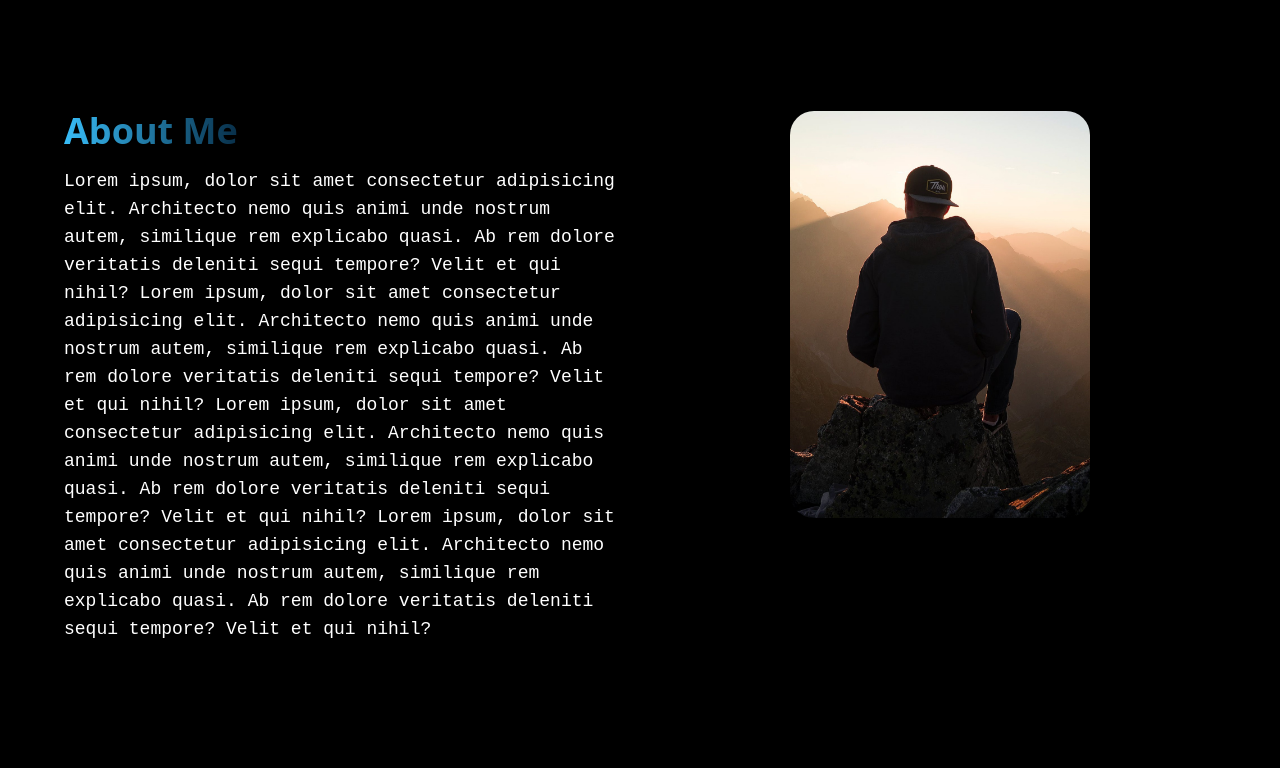
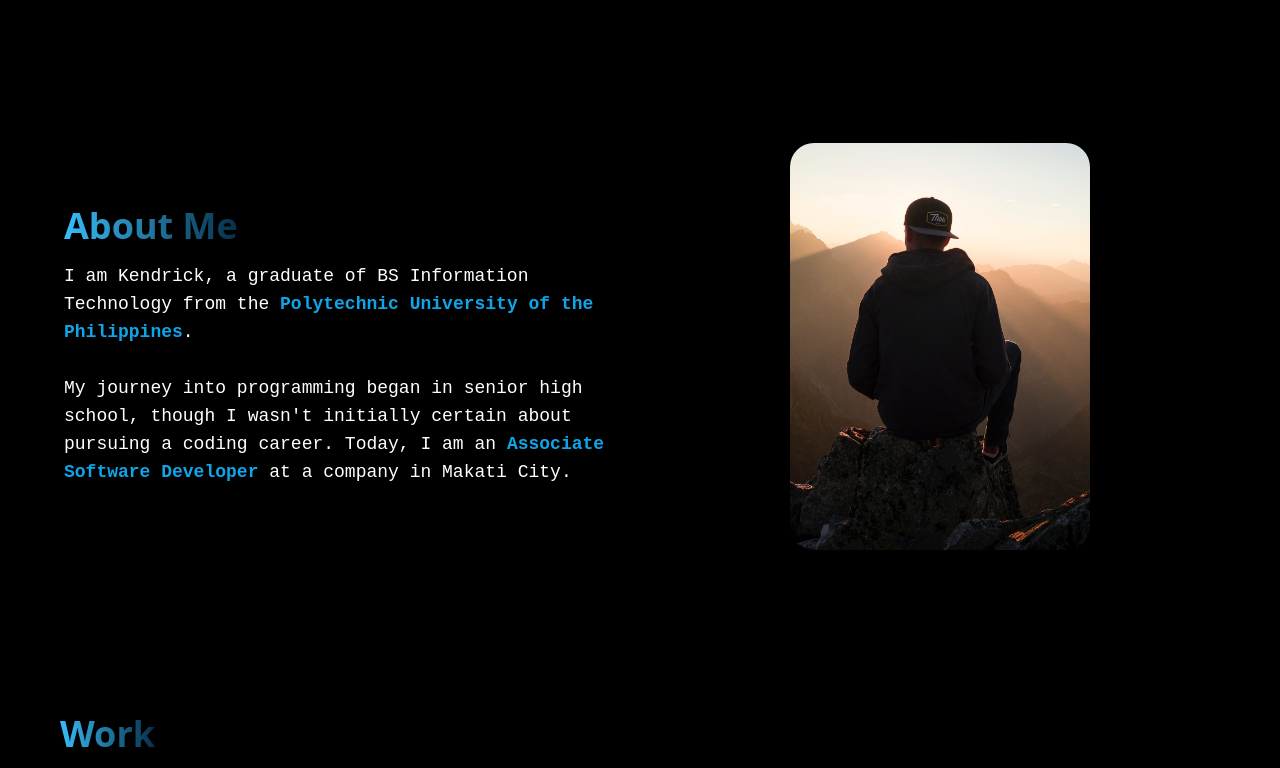
Before and after one commit to Balanquit-Kendrick/react.tailwind.portfolio, a React (Create React App) app: page / in a window 1280 px wide. Shown: the part 811-1579 px from the top of the page. Built offline with nearby package versions, Linux system fonts and the light colour scheme.

Commit message:
rounded border

```diff
--- a/src/components/About.jsx
+++ b/src/components/About.jsx
@@ -10,16 +10,18 @@ const About = () => {
             <div className='mt-4 md:mt-0 text-left flex'>
                 <div className='my-auto mx-6'>
                     <h2 className='text-4xl font-bold mb-4 primary-color'>About Me</h2>
+                    <br />
                     <p className='text-base lg:text-lg norm-text'>
-                        Lorem ipsum, dolor sit amet consectetur adipisicing elit. Architecto nemo quis animi unde nostrum autem, similique rem explicabo quasi. Ab rem dolore veritatis deleniti sequi tempore? Velit et qui nihil?
-                        Lorem ipsum, dolor sit amet consectetur adipisicing elit. Architecto nemo quis animi unde nostrum autem, similique rem explicabo quasi. Ab rem dolore veritatis deleniti sequi tempore? Velit et qui nihil?
-                        Lorem ipsum, dolor sit amet consectetur adipisicing elit. Architecto nemo quis animi unde nostrum autem, similique rem explicabo quasi. Ab rem dolore veritatis deleniti sequi tempore? Velit et qui nihil?
-                        Lorem ipsum, dolor sit amet consectetur adipisicing elit. Architecto nemo quis animi unde nostrum autem, similique rem explicabo quasi. Ab rem dolore veritatis deleniti sequi tempore? Velit et qui nihil?
+                    I am Kendrick, a graduate of BS Information Technology from the <span className='font-extrabold text-sky-500'>Polytechnic University of the Philippines</span>.
+                    <br />
+                    <br />
+                    My journey into programming began in senior high school, though I wasn't initially certain about pursuing a coding career. Today, I am an <span className='font-extrabold text-sky-500'>Associate Software Developer</span> at a company in Makati City.
                     </p>
                 </div>
             </div>
-
-            <img className='mx-auto rounded-3xl py-8 md:py-0 block' src={aboutImg} width={300} height={300} alt="" />
+            <div className='py-8'>
+                <img className='mx-auto rounded-3xl md:py-0 block' src={aboutImg} width={300} alt="" />
+            </div>
 
         </div>
 
--- a/src/components/Hero.jsx
+++ b/src/components/Hero.jsx
@@ -1,7 +1,7 @@
 import React from 'react'
 import heroimage from '../assets/me.png'
 import { TypeAnimation } from 'react-type-animation'
-import Resume from '../assets/files/Balanquit - Resume.pdf'
+
 
 const Hero = () => {
   return (
--- a/src/components/Navbar.jsx
+++ b/src/components/Navbar.jsx
@@ -11,7 +11,7 @@ const Navbar = () => {
   return (
         <div className='bg-black text-gray-400 h-[100px] max-w-[1200px] mx-auto flex justify-between items-center'>
 
-            <div><img src={MyLogo} class="logo px-6 h-[48px] " alt='mylogo'/></div>
+            <div><a href='/'><img  src={MyLogo} class="logo px-6 h-[48px] " alt='mylogo' /></a></div>
             <ul className='hidden md:flex '>
                 <li className='p-5 nav-text'><a href='#about' >About</a></li>
                 <li className='p-5 nav-text'><a href='#work'>Work</a></li>
```
